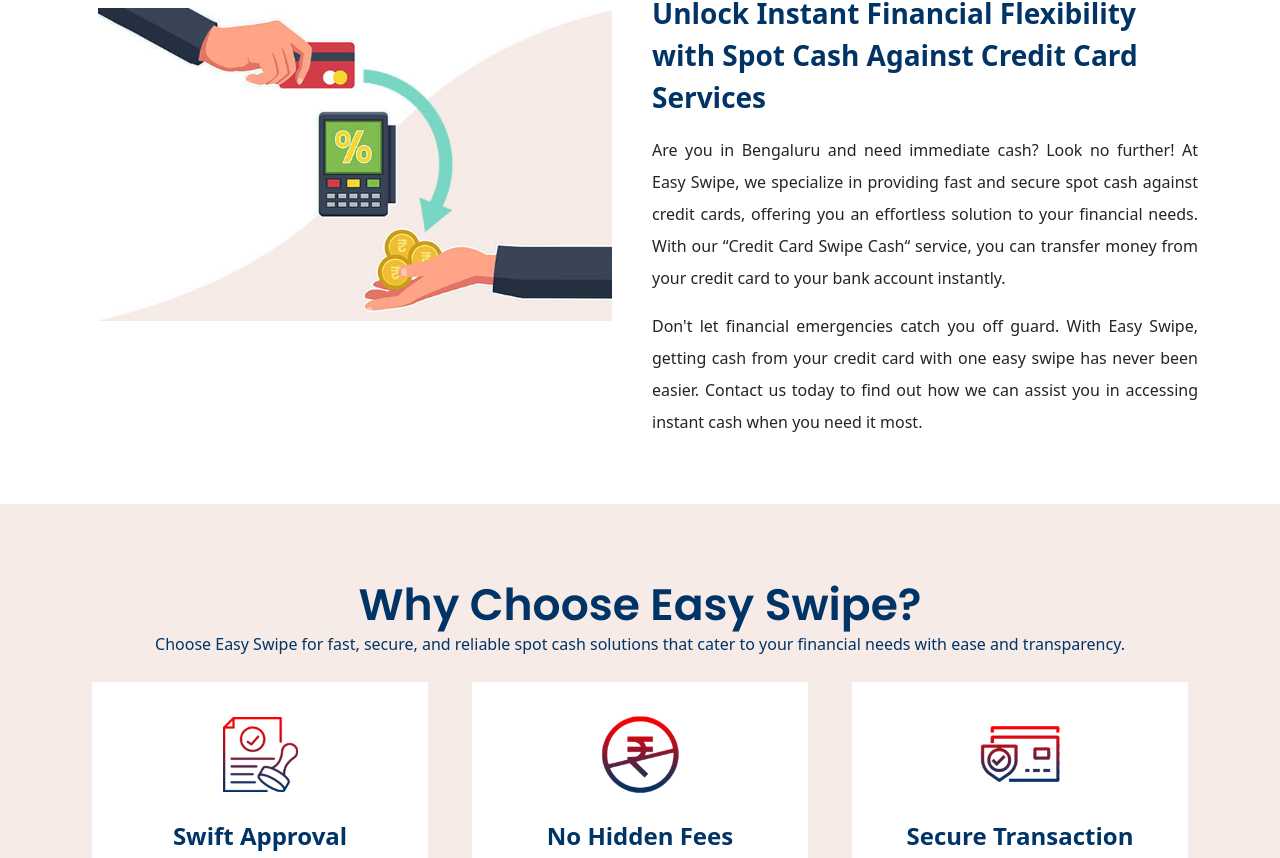
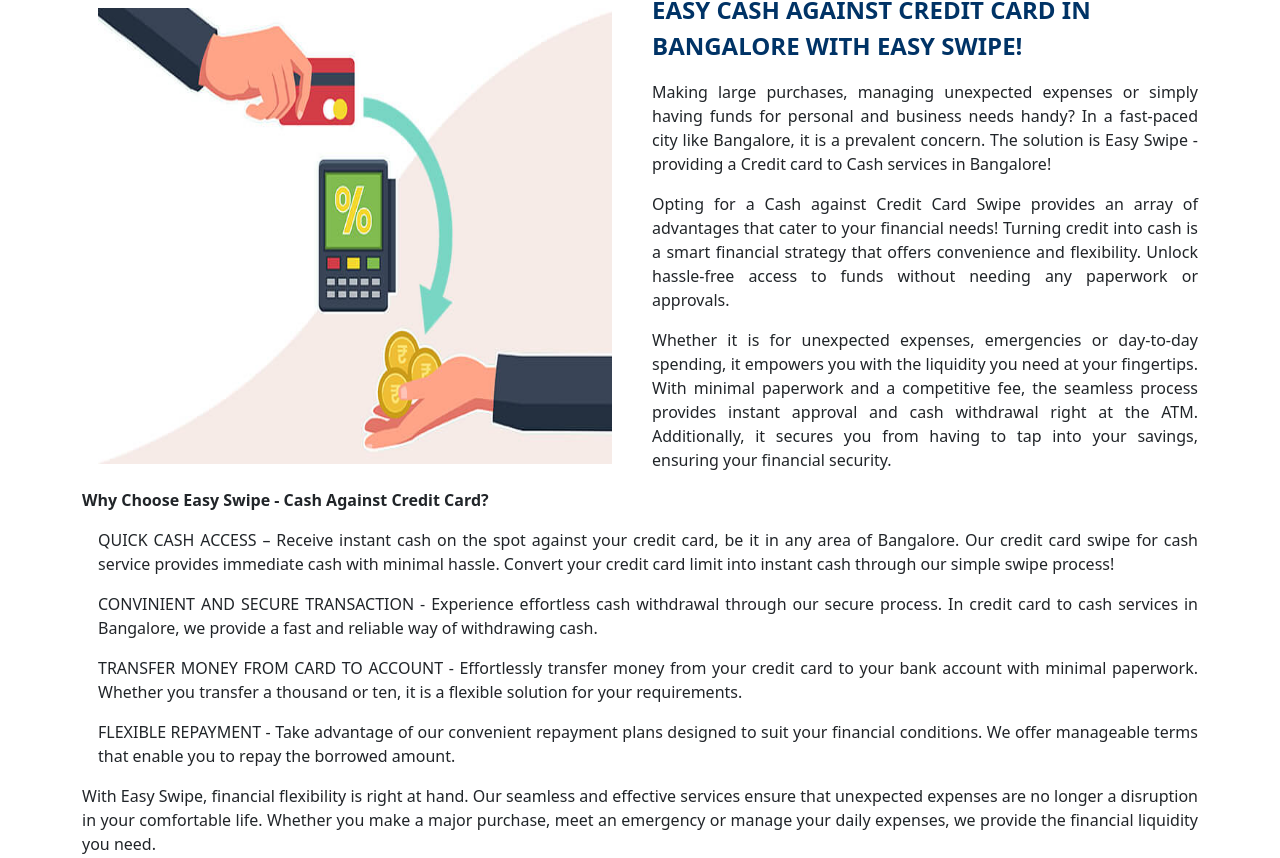
Before and after one commit to lokeshim/easy-swipe, a Next.js app: page / in a window 1280 px wide. Shown: the part 880-1738 px from the top of the page. Built offline with nearby package versions, Linux system fonts and the light colour scheme.

Commit message:
home page about section update, and meta information updated

```diff
--- a/pages/about.js
+++ b/pages/about.js
@@ -6,7 +6,7 @@
     return (
         <>
             <Head>
-                <title>Cash On Credit Card Swipe In Bangalore | Credit Card to Cash</title>
+                <title>Cash On Credit Card Swipe In Bangalore | Get Cash on Credit card</title>
                 <meta name="description" content="Get instant cash on credit card swipe in Bangalore with EasySwipe! Fast, secure cash services. Convenient solutions for all your financial needs" />
                 <meta name="keywords" content="get cash from credit card  in bangalore, transfer money from credit card to bank in bangalore, add money to bank account from credit card, credit card to cash in bangalore, Cash on credit card instantly in bangalore, credit card swipe for cash in bangalore" />
                 <meta name="robots" content="index, follow" />
--- a/pages/blog/index.js
+++ b/pages/blog/index.js
@@ -8,8 +8,8 @@
     return (
         <>
             <Head>
-                <title>Blogs | Credit Card To Cash In Bangalore</title>
-                <meta name="description" content="Convert your credit card to cash in Bangalore effortlessly with EasySwipe. Fast, secure, and convenient solutions tailored for your needs." />
+                <title>Blogs | Cash on Credit Card Services in Bangalore</title>
+                <meta name="description" content="Easy Swipe offers hassle-free cash on credit card services in Bangalore, providing quick access to funds when you need them most." />
                 <meta name="keywords" content="how to get cash from credit card in Bangalore, credit card to bank transfer, spot cash on credit card in bangalore, credit card swipe for cash , Easy Swipe" />
                 <meta name="robots" content="index, follow" />
                 <link rel="canonical" href="https://www.easyswipe.in/blog" />
--- a/pages/index.js
+++ b/pages/index.js
@@ -7,8 +7,8 @@
   return (
     <>
     <Head>
-      <title>Credit Card Swipe For Cash | Send Money With Credit Card</title>
-      <meta name="description" content="Convert your credit limit into instant cash with EasySwipe. Quick, secure, and hassle-free credit card swipe for cash service" />
+      <title>Cash on Credit Cards in Bangalore | Credit Card to Cash in Bangalore</title>
+      <meta name="description" content="Easily convert your credit card to cash in Bangalore with Easy Swipe. Quick, secure, and hassle-free transactions at your fingertips!" />
       <meta name="keywords" content="credit card swipe for cash  , send money with credit card in Bangalore, transferring money from credit card to bank account , cash withdrawal from credit card in bangalore, spot cash on credit card swipe in bangalore, Easy Swipe" />
       <meta name="viewport" content="width=device-width, initial-scale=1" />
       <meta name="robots" content="index, follow" />
@@ -202,23 +202,57 @@
                     <h2 className="text-main">About Easy Swipe </h2>
                 </div>
 
-                <div className="col-md-6 text-center ">
+                <div className="col-md-6 text-center d-flex justify-content-center ">
                     <Image src="/img/About-C2C.jpg" data-aos="fade-right" data-aos-duration="1500" alt="About" className="img-fluid mb-2 p-3" width={705} height={429} />
                 </div>
                 <div className="col-md-6  d-flex align-content-center align-items-center" data-aos="fade-left" data-aos-duration="1500">
                     <div>
                         <div className="title text-left">
-                            <p className="mb-3 fs-3 fw-bold text-main"> Unlock Instant Financial Flexibility with Spot Cash Against Credit Card Services</p>
+                            <p className="mb-3 fs-4 fw-bold text-main">EASY CASH AGAINST CREDIT CARD IN BANGALORE WITH EASY SWIPE!</p>
                         </div>
 
-                        <p className="text-justify lh-lg fs65">Are you in Bengaluru and need immediate cash? Look no further! At Easy Swipe, we specialize in providing fast and secure spot cash against credit cards, offering you an effortless solution to your financial needs. With our &ldquo;Credit Card Swipe Cash&ldquo; service, you can transfer money from your credit card to your bank account instantly.
+                        <p className="text-justify  fs65">Making large purchases, managing unexpected expenses or simply having funds for personal
+and business needs handy? In a fast-paced city like Bangalore, it is a prevalent concern. The
+solution is Easy Swipe - providing a Credit card to Cash services in Bangalore!
                         </p>
-                        <p className="text-justify lh-lg fs65">
-                            Don&apos;t let financial emergencies catch you off guard. With Easy Swipe, getting cash from your credit card with one easy swipe has never been easier. Contact us today to find out how we can assist you in accessing instant cash when you need it most.
+                        <p className="text-justify  fs65">
+                           Opting for a Cash against Credit Card Swipe provides an array of advantages that cater to your
+financial needs! Turning credit into cash is a smart financial strategy that offers convenience
+and flexibility. Unlock hassle-free access to funds without needing any paperwork or approvals.
                         </p>
+                            <p className="text-justify  fs65">Whether it is for unexpected expenses, emergencies or day-to-day spending, it empowers you
+with the liquidity you need at your fingertips. With minimal paperwork and a competitive fee,
+the seamless process provides instant approval and cash withdrawal right at the ATM.
+Additionally, it secures you from having to tap into your savings, ensuring your financial
+security.</p>
+
                     </div>
 
+
                 </div>
+                 <div className="col-md-12  ">
+
+                         <p className="text-justify  fs65 fw-bold">Why Choose Easy Swipe - Cash Against Credit Card?</p>
+                          <p className="text-justify  fs65 ps-3">QUICK CASH ACCESS – Receive instant cash on the spot against your credit card, be it in
+any area of Bangalore. Our credit card swipe for cash service provides immediate cash
+with minimal hassle. Convert your credit card limit into instant cash through our simple
+swipe process!</p>
+  <p className="text-justify  fs65 ps-3">CONVINIENT AND SECURE TRANSACTION - Experience effortless cash withdrawal
+through our secure process. In credit card to cash services in Bangalore, we provide a
+fast and reliable way of withdrawing cash.</p>
+    <p className="text-justify  fs65 ps-3">TRANSFER MONEY FROM CARD TO ACCOUNT - Effortlessly transfer money from your
+credit card to your bank account with minimal paperwork. Whether you transfer a
+thousand or ten, it is a flexible solution for your requirements.</p>
+   <p className="text-justify  fs65 ps-3">
+   FLEXIBLE REPAYMENT - Take advantage of our convenient repayment plans designed to
+suit your financial conditions. We offer manageable terms that enable you to repay the
+borrowed amount.
+   </p>
+   <p className="text-justify  fs65 ">With Easy Swipe, financial flexibility is right at hand. Our seamless and effective services ensure
+that unexpected expenses are no longer a disruption in your comfortable life. Whether you
+make a major purchase, meet an emergency or manage your daily expenses, we provide the
+financial liquidity you need.</p>
+                        </div>
             </div>
         </div>
 
```
